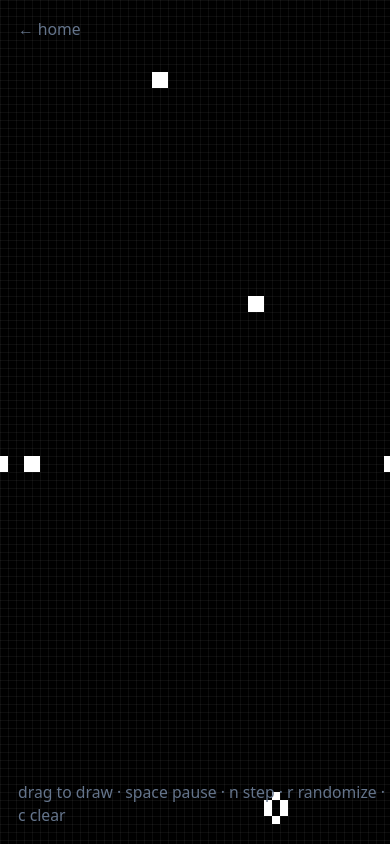
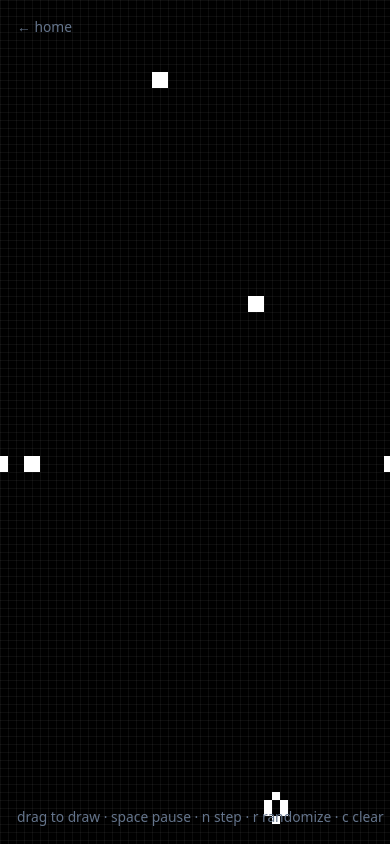
Before and after one commit to 4b3c/portfolio, a Flask app: page /life in a window 390 px wide. Run offline with Flask 3, Linux system fonts and the light colour scheme; style sheets or scripts are compiled from the project's sources; some libraries are stand-ins or nearby versions.

Commit message:
Phones: no corner buttons, E only when there's something to use, text a step smaller
Co-Authored-By: Claude Opus 5.5 (1M context) <noreply@anthropic.com>

```diff
--- a/app/static/src/projects/cards.js
+++ b/app/static/src/projects/cards.js
@@ -116,6 +116,7 @@ export function updateCard() {
   const guideOpen = !state.introOpen && (state.guidePinned || Boolean(nearest?.guide));
   guide.dataset.open = String(guideOpen);
   const target = guideOpen || state.introOpen ? null : nearest;   // what the card shows
+  state.canUse = guideOpen || Boolean(target?.card.linkText);
   if (target === shown) return;
   shown = target;
   clearInterval(slideshow);
--- a/app/static/src/projects/state.js
+++ b/app/static/src/projects/state.js
@@ -9,4 +9,5 @@ export const state = {
   pinnedNear: null,         // what you were next to when it was opened ('new' until updateCard looks)
   character: null,          // which character you're playing (characters.js picks the first one)
   inside: false,            // in the cabin, or out in the forest
+  canUse: false,            // E would do something here: a link, the mailbox, the arcade, the guide's pages
 };
--- a/app/templates/base.html
+++ b/app/templates/base.html
@@ -12,9 +12,9 @@
        scales everything; the small sizes go up a step more, to be readable. -->
   <style>
     @media (max-width: 640px), (pointer: coarse) {
-      html { font-size: 18px; }
-      html .text-xs { font-size: 0.875rem; line-height: 1.25rem; }
-      html .text-sm { font-size: 1rem; line-height: 1.5rem; }
+      html { font-size: 17px; }
+      html .text-xs { font-size: 0.8125rem; line-height: 1.2rem; }
+      html .text-sm { font-size: 0.9375rem; line-height: 1.4rem; }
     }
   </style>
 
```
Also changed, not shown: app/static/src/projects/ui/touch.js (+6 -2 lines), app/templates/projects.html (+5 -6 lines).
